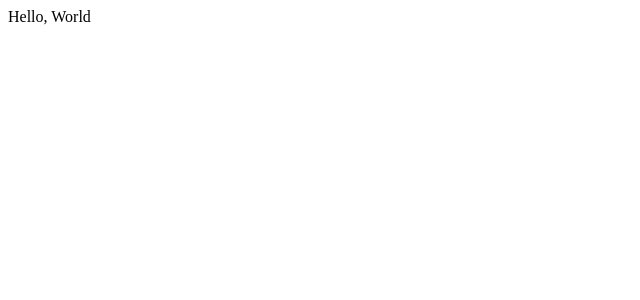
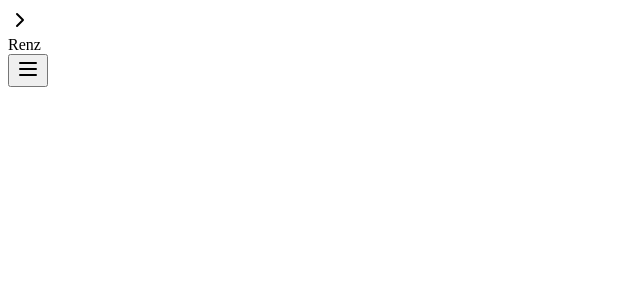
Before and after one commit to lawrence-ruscia/homepage, a React (Vite) app: page / in a window 1280 px wide. Shown: the top 300 px of the page, without its empty margins (0-640 px from the left). Built offline with nearby package versions, Linux system fonts and the light colour scheme.

Commit message:
feat (header): create basic header content

```diff
--- a/package.json
+++ b/package.json
@@ -10,6 +10,7 @@
     "preview": "vite preview"
   },
   "dependencies": {
+    "lucide-react": "^0.525.0",
     "react": "^19.1.0",
     "react-dom": "^19.1.0"
   },
--- /dev/null
+++ b/src/components/App.jsx
@@ -0,0 +1,9 @@
+import { Header } from './Header';
+export const App = () => {
+  return (
+    <div>
+      <Header />
+      <main></main>
+    </div>
+  );
+};
--- /dev/null
+++ b/src/components/Header.jsx
@@ -0,0 +1,10 @@
+import { Logo } from './Logo';
+import { HeaderNav } from './HeaderNav';
+export const Header = () => {
+  return (
+    <header>
+      <Logo />
+      <HeaderNav />
+    </header>
+  );
+};
--- /dev/null
+++ b/src/components/HeaderNav.jsx
@@ -0,0 +1,8 @@
+import { Menu } from 'lucide-react';
+export const HeaderNav = () => {
+  return (
+    <button>
+      <Menu />
+    </button>
+  );
+};
--- /dev/null
+++ b/src/components/Logo.jsx
@@ -0,0 +1,9 @@
+import { ChevronRight } from 'lucide-react';
+export const Logo = () => {
+  return (
+    <div>
+      <ChevronRight />
+      <div className='text'>Renz</div>
+    </div>
+  );
+};
--- a/src/main.jsx
+++ b/src/main.jsx
@@ -1,6 +1,8 @@
 import { StrictMode } from 'react';
 import { createRoot } from 'react-dom/client';
-
+import { App } from './components/App';
 createRoot(document.getElementById('root')).render(
-  <StrictMode> Hello, World</StrictMode>
+  <StrictMode>
+    <App />
+  </StrictMode>
 );
```
Also changed, not shown: 1 other file (tests, documents, lock files or other folders).
